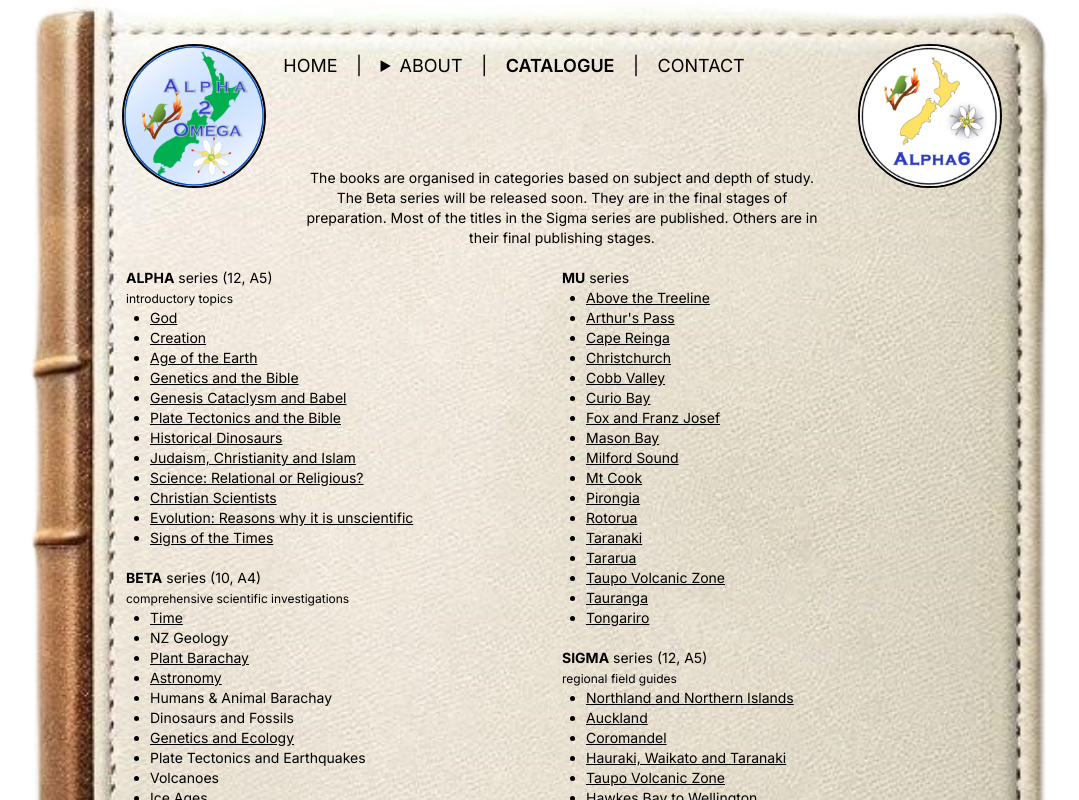
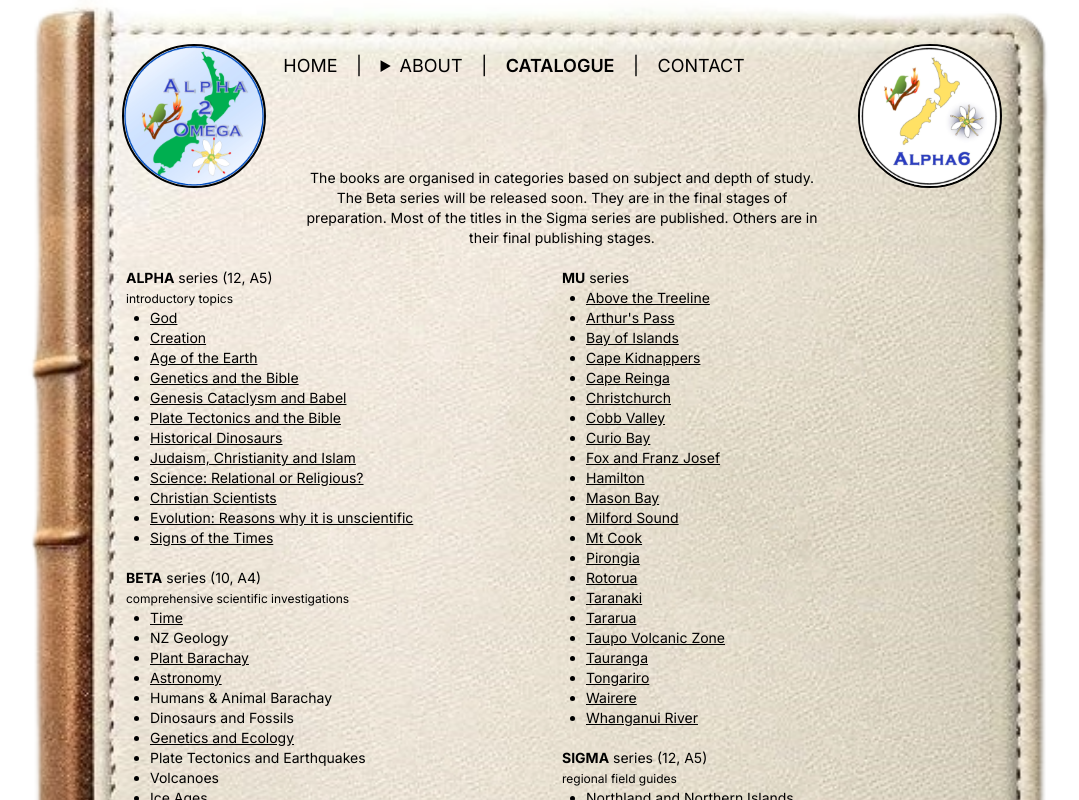
Before and after one commit to alpha2omeganz/alpha2omeganz.github.io, a Next.js app: page /catalogue in a window 1280 px wide. Shown: the top 800 px of the page, without its empty margins (103-1182 px from the left). Built offline with nearby package versions, Linux system fonts and the light colour scheme.

Commit message:
Add new books

```diff
--- a/package.json
+++ b/package.json
@@ -15,7 +15,7 @@
     "@tailwindcss/postcss": "^4.2.2",
     "framer-motion": "^12.38.0",
     "hamburger-react": "^2.5.2",
-    "next": "16.2.3",
+    "next": "16.2.4",
     "react": "^19",
     "react-dom": "^19",
     "react-google-recaptcha": "^3.1.0",
@@ -28,7 +28,7 @@
     "@types/react-dom": "^19",
     "@types/react-google-recaptcha": "^2.1.9",
     "eslint": "^10",
-    "eslint-config-next": "16.2.3",
+    "eslint-config-next": "16.2.4",
     "gh-pages": "^6.3.0",
     "postcss": "^8",
     "tailwindcss": "^4.2.2",
--- a/src/app/catalogue/page.tsx
+++ b/src/app/catalogue/page.tsx
@@ -84,11 +84,14 @@ export default function About() {
           <ul className="list-disc ml-6">
             <li><a className="underline" href={`${baseUrl}/MU - Above The Treeline`}>Above the Treeline</a></li>
             <li><a className="underline" href={`${baseUrl}/MU - Arthurs Pass`}>Arthur&apos;s Pass</a></li>
+            <li><a className="underline" href={`${baseUrl}/MU - Bay Of Islands`}>Bay of Islands</a></li>
+            <li><a className="underline" href={`${baseUrl}/MU - Cape Kidnappers`}>Cape Kidnappers</a></li>
             <li><a className="underline" href={`${baseUrl}/MU - Cape Reinga`}>Cape Reinga</a></li>
             <li><a className="underline" href={`${baseUrl}/MU - Christchurch`}>Christchurch</a></li>
             <li><a className="underline" href={`${baseUrl}/MU - Cobb Valley`}>Cobb Valley</a></li>
             <li><a className="underline" href={`${baseUrl}/MU - Curio Bay`}>Curio Bay</a></li>
             <li><a className="underline" href={`${baseUrl}/MU - Fox And Franz Josef`}>Fox and Franz Josef</a></li>
+            <li><a className="underline" href={`${baseUrl}/MU - Hamilton`}>Hamilton</a></li>
             <li><a className="underline" href={`${baseUrl}/MU - Mason Bay`}>Mason Bay</a></li>
             <li><a className="underline" href={`${baseUrl}/MU - Milford Sound`}>Milford Sound</a></li>
             <li><a className="underline" href={`${baseUrl}/MU - Mt Cook`}>Mt Cook</a></li>
@@ -99,6 +102,8 @@ export default function About() {
             <li><a className="underline" href={`${baseUrl}/MU - Taupo Volcanic Zone`}>Taupo Volcanic Zone</a></li>
             <li><a className="underline" href={`${baseUrl}/MU - Tauranga`}>Tauranga</a></li>
             <li><a className="underline" href={`${baseUrl}/MU - Tongariro`}>Tongariro</a></li>
+            <li><a className="underline" href={`${baseUrl}/MU - Wairere`}>Wairere</a></li>
+            <li><a className="underline" href={`${baseUrl}/MU - Whanganui River`}>Whanganui River</a></li>
           </ul>
           <br />
           <p>
```
Also changed, not shown: 1 other file (tests, documents, lock files or other folders).
